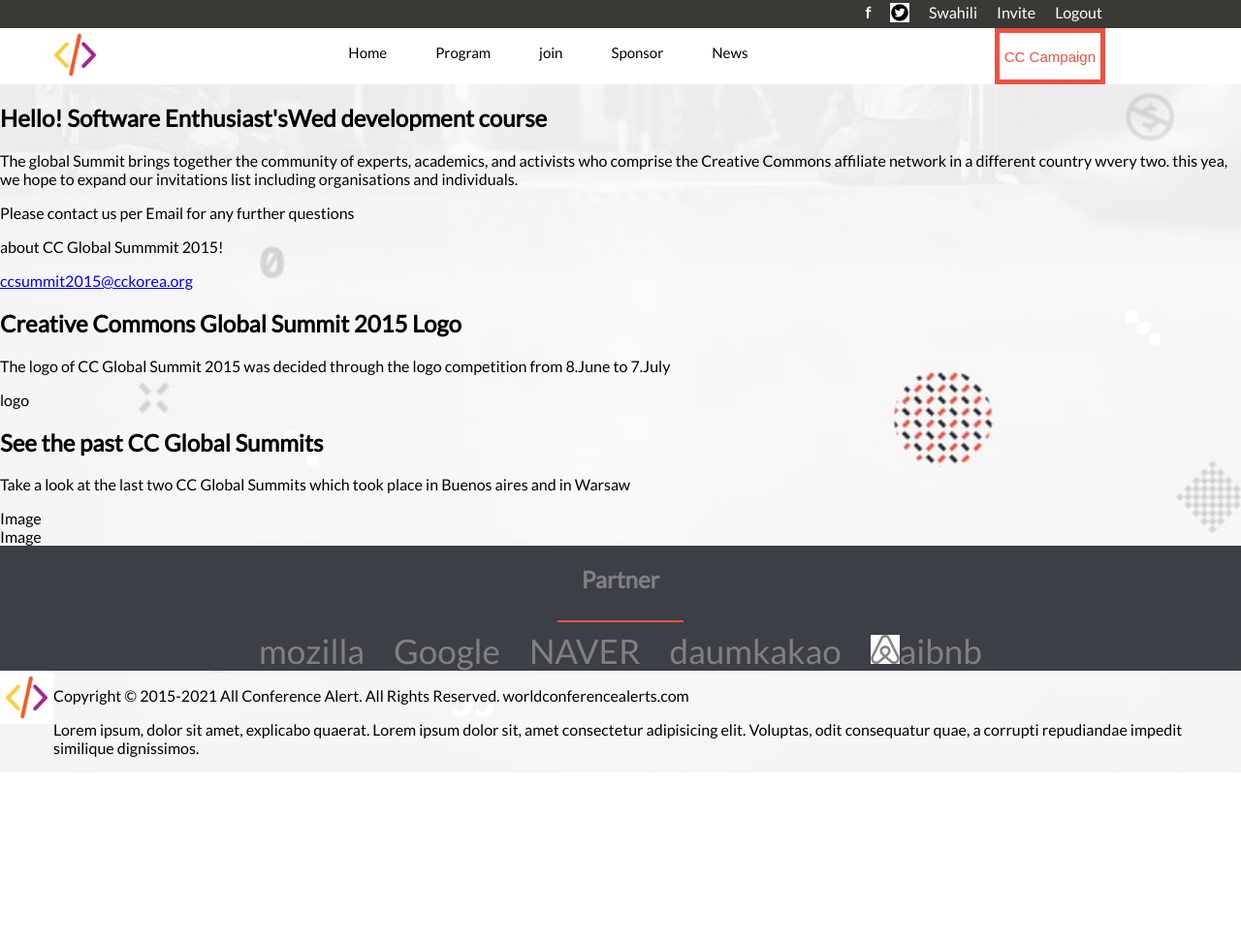
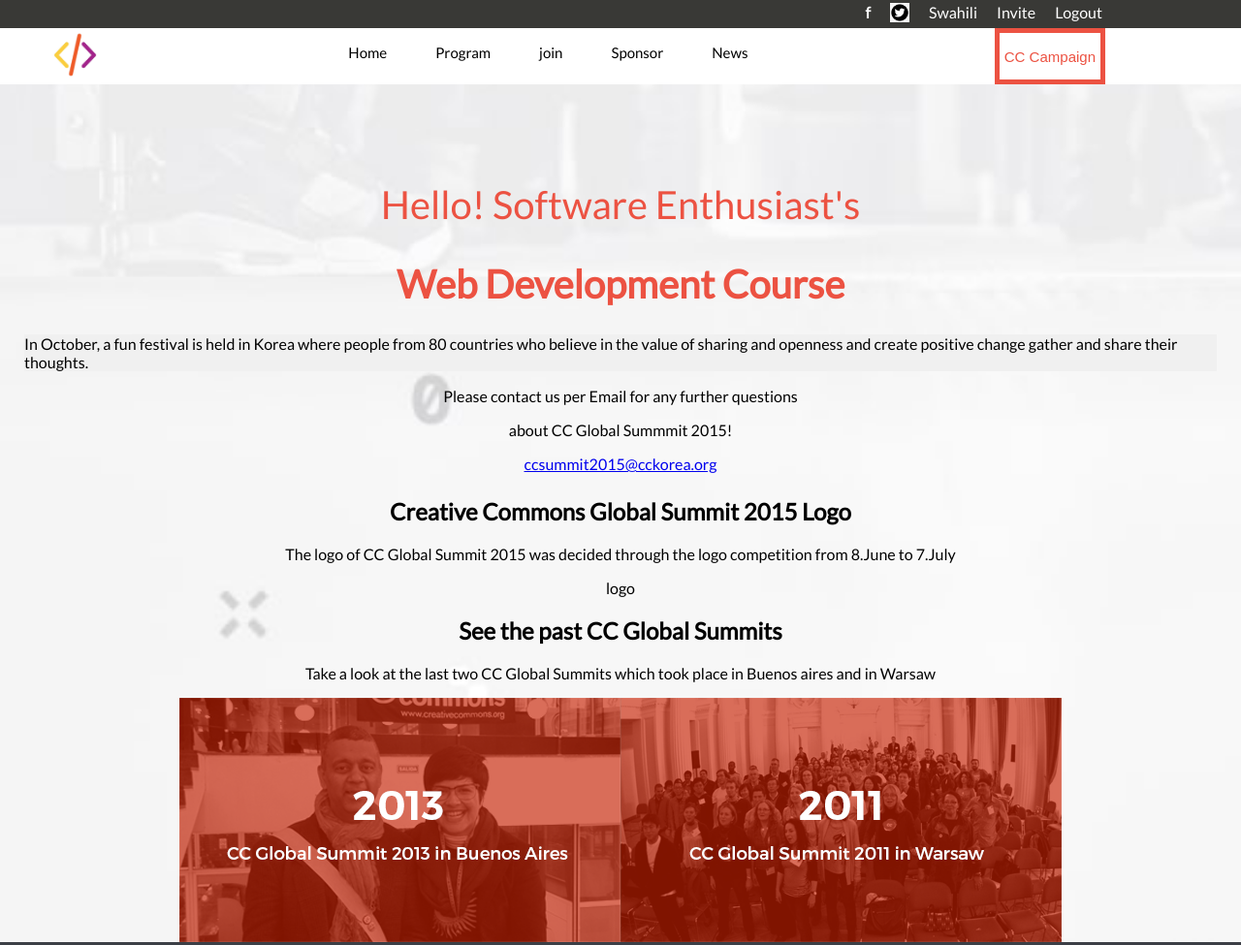
Before and after one commit to leehaney254/Castapone, a website: page about.html in a window 1280 px wide. Shown: the top 975 px of the page at 97% size. Before the commit the page ends 800 px from the top, so only its background shows below. Drawn offline with Linux system fonts and the light colour scheme.

Commit message:
Style: Add style to images in about page

```diff
--- a/about.html
+++ b/about.html
@@ -40,49 +40,54 @@
       </nav>
     </header>
 
-    <section>
-      <h1><span>Hello! Software Enthusiast's</span><span>Wed development course</span></h1>
-      <p>The global Summit brings together the community of experts, academics, and activists who comprise the Creative
-        Commons affiliate network in a different country wvery two. this yea, we hope to expand our invitations list
-        including organisations and individuals.
+    <section class="spaceRound">
+      <p class="textColor centered" id="statesize">Hello! Software Enthusiast's</p>
+      <h1 class="textColor centered" id="helloFont">Web Development Course</h1>
+      <p id="background" class="centered">In October, a fun festival is held in Korea where people from 80 countries who
+        believe in the
+        value of sharing
+        and openness and create positive change gather and share their thoughts.
       </p>
-      <p>Please contact us per Email for any further questions</p>
-      <p>about CC Global Summmit 2015!</p>
-      <a href="#">ccsummit2015@cckorea.org</a>
+      <p class="centered">Please contact us per Email for any further questions</p>
+      <p class="centered">about CC Global Summmit 2015!</p>
+      <a class="centered" href="#">ccsummit2015@cckorea.org</a>
     </section>
     <section>
-      <h2>Creative Commons Global Summit 2015 Logo</h2>
-      <p>The logo of CC Global Summit 2015 was decided through the logo competition from
+      <h2 class="centered">Creative Commons Global Summit 2015 Logo</h2>
+      <p class="centered">The logo of CC Global Summit 2015 was decided through the logo competition from
         8.June to 7.July
       </p>
-      <div>
+      <div class="centered">
         logo
       </div>
     </section>
     <section>
-      <h2>See the past CC Global Summits</h2>
-      <p>Take a look at the last two CC Global Summits which took place in Buenos aires and in Warsaw</p>
-      <div>
-        Image
-      </div>
-      <div>
-        Image
+      <h2 class="centered">See the past CC Global Summits</h2>
+      <p class="centered">Take a look at the last two CC Global Summits which took place in Buenos aires and in Warsaw
+      </p>
+      <div class="centered">
+        <img src="./assets/about_2013.png" alt="Previous events">
+        <img src="./assets/about_2011.png" alt="Previous events">
       </div>
     </section>
     <section class="partnerback">
-      <h2>Partner</h2>
+      <h2 id="part">Partner</h2>
       <hr class="hrstyle">
       <div id="partlog">
-        <p class="logoz">mozilla</p>
-        <p class="logoz">Google</p>
-        <p class="logoz">NAVER</p>
-        <p class="logoz">daumkakao</p>
-        <p class="logoz"><img class="air" src="./assets/airbnb.png" alt="aibnb logo">aibnb</p>
+        <div class="partlog1">
+          <p class="logoz">mozilla</p>
+          <p class="logoz">Google</p>
+          <p class="logoz">NAVER</p>
+        </div>
+        <div class="partlog1">
+          <p class="logoz">daumkakao</p>
+          <p class="logoz"><img class="air" src="./assets/airbnb.png" alt="aibnb logo">aibnb</p>
+        </div>
       </div>
     </section>
     <footer id="foots">
       <img id="logo" src="./assets/logo.jpg" alt="Company logo">
-      <div>
+      <div id="sizing">
         <p>Copyright © 2015-2021 All Conference Alert. All Rights Reserved. worldconferencealerts.com</p>
         <p id="extra">Lorem ipsum, dolor sit amet, explicabo quaerat. Lorem ipsum dolor sit, amet consectetur
           adipisicing
--- a/syles.css
+++ b/syles.css
@@ -171,24 +171,39 @@
 
 #partlog {
   display: flex;
+  flex-direction: column;
+}
+
+.partlog1 {
+  display: flex;
+}
+
+.logoz {
+  font-weight: 0;
+  font-size: 35px;
+  margin: 20px 6px;
 }
 
 .air {
   width: 30px;
 }
 
-.logoz {
-  font-weight: 0;
-  font-size: 35px;
-}
-
 #foots {
   display: flex;
-  justify-content: space-between;
+  justify-content: space-around;
 }
 
 #extra {
   display: none;
+}
+
+#part {
+  color: white;
+}
+
+.centered {
+  display: flex;
+  justify-content: center;
 }
 
 @media only screen and (min-width: 768px) {
@@ -292,4 +307,23 @@
   #extra {
     display: block;
   }
+
+  #sizing {
+    max-width: 700px;
+  }
+
+  #partlog {
+    display: flex;
+    flex-direction: row;
+  }
+
+  .partlog1 {
+    display: flex;
+  }
+
+  .logoz {
+    font-weight: 0;
+    font-size: 35px;
+    margin: 20px 20px;
+  }
 }
```
Also changed, not shown: index.html (+11 -7 lines), README.md, assets/about_2011.png (added), assets/about_2013.png (added).
